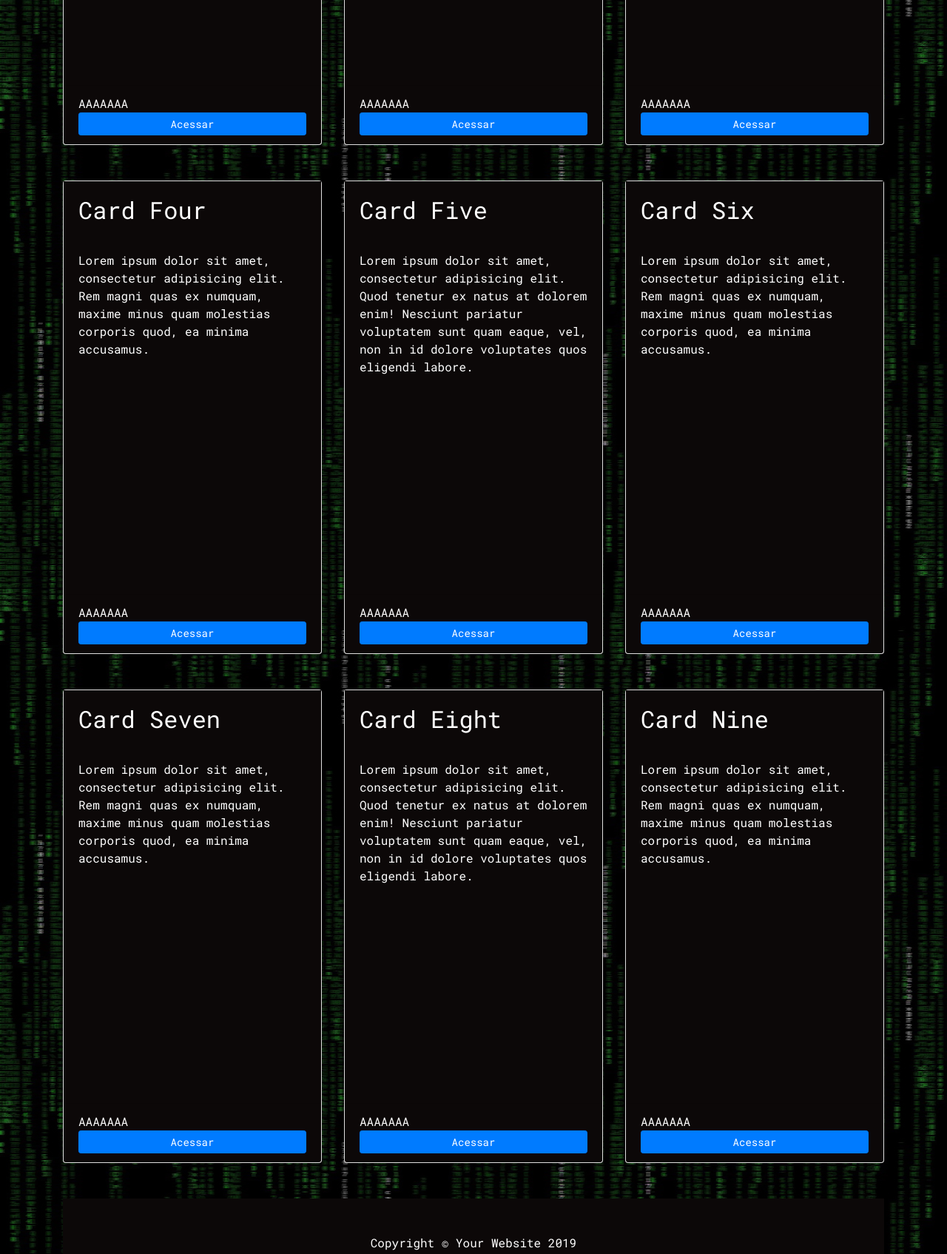
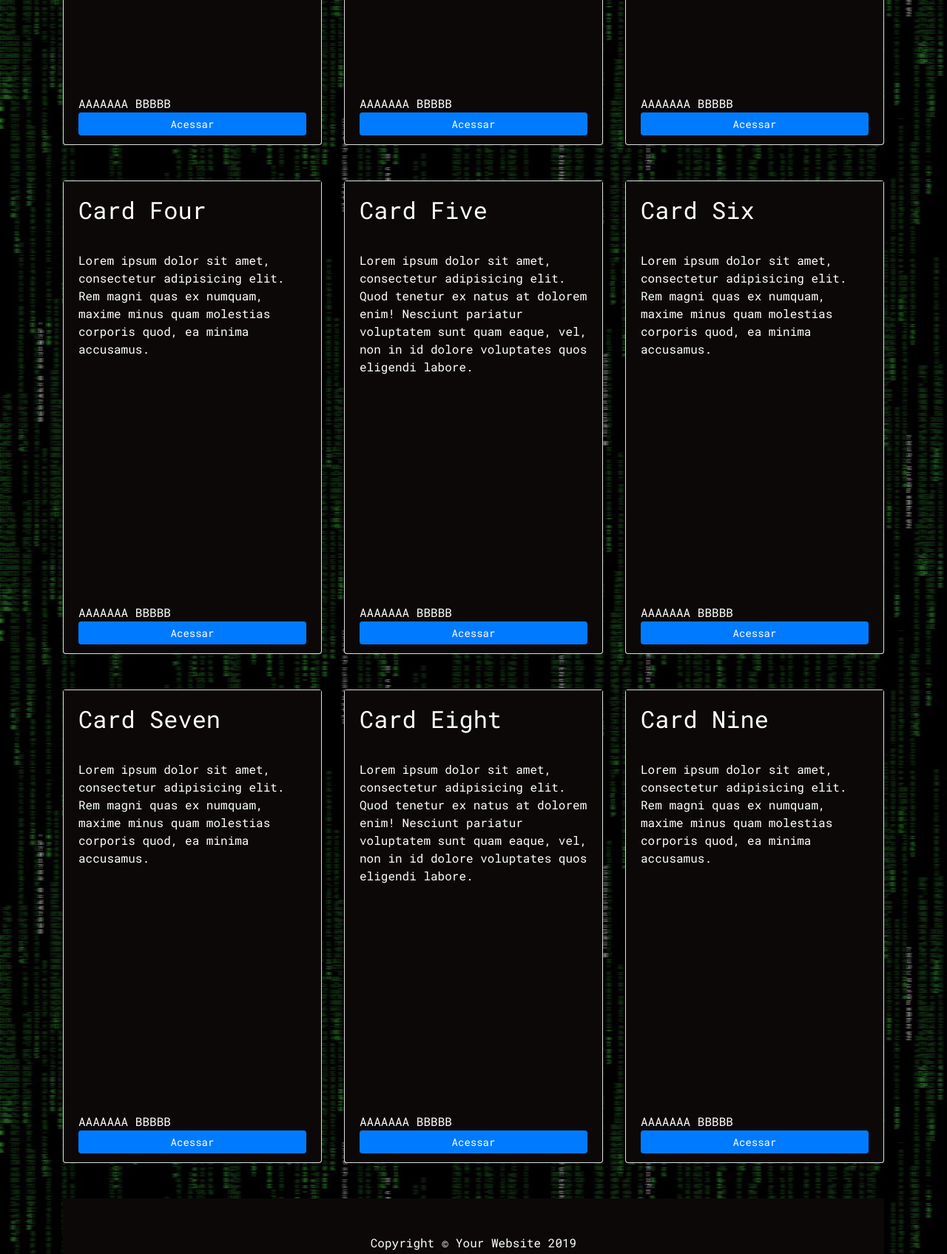
Before and after one commit to schimyst/securityblog, a website: page index.html in a window 1280 px wide. Shown: the part 1040-2735 px from the top of the page at 74% size. Drawn offline with Linux system fonts and the light colour scheme; no server answers.

Commit message:
Agora é o das 18h MESMO

```diff
--- a/fetchAPI.js
+++ b/fetchAPI.js
@@ -16,7 +16,7 @@ fetch(API_HACKING)
   // Pegando os elementos dos 6 cards
   var containerNewsTitle = document.querySelectorAll(".card-title");
   var containerNewsDesc = document.querySelectorAll(".card-text");
-  //var containerNewsSource = document.querySelectorAll(".card-title");
+  var containerNewsSource = document.querySelectorAll("#newsSource");
   var containerNewsDate = document.querySelectorAll("#newsDate");
   var containerNewsURL = document.querySelectorAll(".btn-sm");
   var containerNewsImg = document.querySelectorAll(".card-image");
@@ -46,10 +46,10 @@ fetch(API_HACKING)
     containerNewsDesc[i].innerHTML = containerNews.desc;
   }
 
-  //for(let i = 0; i < containerNewsSource.length; i++){
-    //var containerNews = data.articles[i];
-    //containerNewsSource[i].innerHTML = containerNews.source;
-  //}
+  for(let i = 0; i < containerNewsSource.length; i++){
+    var containerNews = data.articles[i];
+    containerNewsSource[i].innerHTML = containerNews.source;
+  }
 
   for(let i = 0; i < containerNewsDate.length; i++){
     var containerNews = data.articles[i];
--- a/index.html
+++ b/index.html
@@ -87,6 +87,7 @@
           </div>
           <div class="card-footer">
             <h7 id="newsDate">AAAAAAA</h7>
+            <h8 id="newsSource">BBBBB</h8>
             <a href="#" class="btn btn-primary btn-sm">Acessar</a>
           </div>
         </div>
@@ -101,6 +102,7 @@
           </div>
           <div class="card-footer">
             <h7 id="newsDate">AAAAAAA</h7>
+            <h8 id="newsSource">BBBBB</h8>
             <a href="#" class="btn btn-primary btn-sm">Acessar</a>
           </div>
         </div>
@@ -115,6 +117,7 @@
           </div>
           <div class="card-footer">
             <h7 id="newsDate">AAAAAAA</h7>
+            <h8 id="newsSource">BBBBB</h8>
             <a href="#" class="btn btn-primary btn-sm">Acessar</a>
           </div>
         </div>
@@ -129,6 +132,7 @@
             </div>
             <div class="card-footer">
               <h7 id="newsDate">AAAAAAA</h7>
+              <h8 id="newsSource">BBBBB</h8>
               <a href="#" class="btn btn-primary btn-sm">Acessar</a>
             </div>
           </div>
@@ -143,6 +147,7 @@
             </div>
             <div class="card-footer">
               <h7 id="newsDate">AAAAAAA</h7>
+              <h8 id="newsSource">BBBBB</h8>
               <a href="#" class="btn btn-primary btn-sm">Acessar</a>
             </div>
           </div>
@@ -157,6 +162,7 @@
             </div>
             <div class="card-footer">
               <h7 id="newsDate">AAAAAAA</h7>
+              <h8 id="newsSource">BBBBB</h8>
               <a href="#" class="btn btn-primary btn-sm">Acessar</a>
             </div>
           </div>
@@ -172,6 +178,7 @@
             </div>
             <div class="card-footer">
               <h7 id="newsDate">AAAAAAA</h7>
+              <h8 id="newsSource">BBBBB</h8>
               <a href="#" class="btn btn-primary btn-sm">Acessar</a>
             </div>
           </div>
@@ -186,6 +193,7 @@
             </div>
             <div class="card-footer">
               <h7 id="newsDate">AAAAAAA</h7>
+              <h8 id="newsSource">BBBBB</h8>
               <a href="#" class="btn btn-primary btn-sm">Acessar</a>
             </div>
           </div>
@@ -200,6 +208,7 @@
             </div>
             <div class="card-footer">
               <h7 id="newsDate">AAAAAAA</h7>
+              <h8 id="newsSource">BBBBB</h8>
               <a href="#" class="btn btn-primary btn-sm">Acessar</a>
             </div>
           </div>
```
